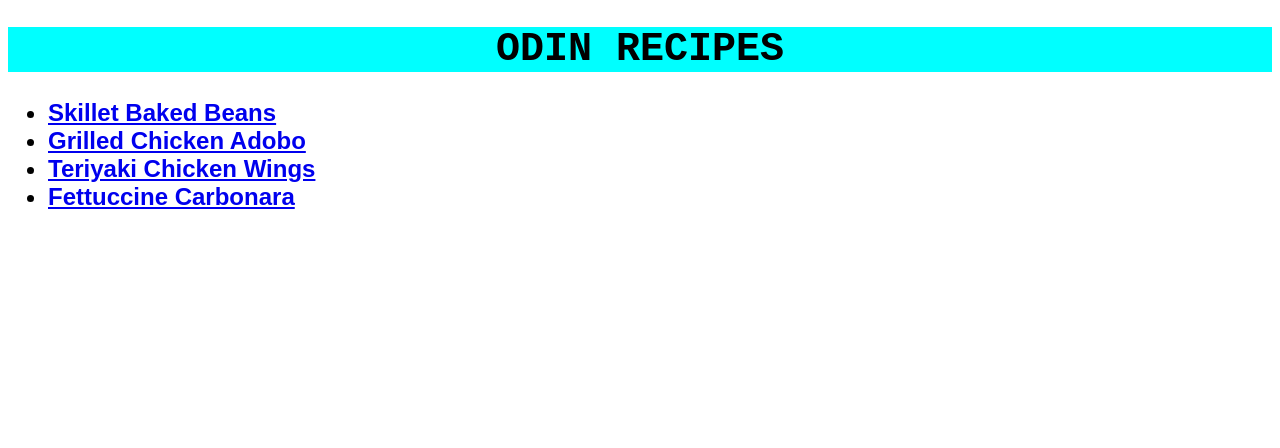
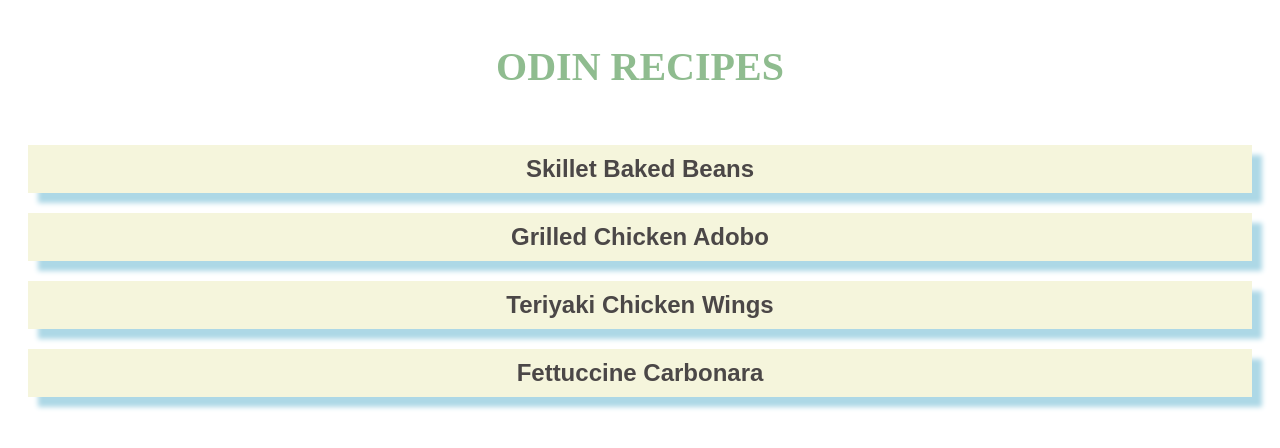
Before and after one commit to psps03/odin-recipes, a plain HTML site: page index.html in a window 1280 px wide. Drawn offline with Linux system fonts and the light colour scheme.

Commit message:
More styling added

```diff
--- a/index.html
+++ b/index.html
@@ -7,15 +7,24 @@
     </head>
 
     <body>
-        <h1>ODIN RECIPES</h1>
+        <div class="head-card">
+            <h1>ODIN RECIPES</h1>
+        </div>
 
-        <div>
-            <ul>
-                <li><a href="recipes/baked-beans.html">Skillet Baked Beans</a></li>
-                <li><a href="recipes/chicken-adobo.html">Grilled Chicken Adobo</a></li>
-                <li><a href="recipes/chicken-teriyaki.html">Teriyaki Chicken Wings</a></li>
-                <li><a href="recipes/fettuccine-carbonara.html">Fettuccine Carbonara</a></li>
-            </ul>
+        <div class="recipe-card">
+            <a href="recipes/baked-beans.html">Skillet Baked Beans</a>
+        </div>
+
+        <div class="recipe-card">
+            <a href="recipes/chicken-adobo.html">Grilled Chicken Adobo</a>
+        </div>
+
+        <div class="recipe-card">
+            <a href="recipes/chicken-teriyaki.html">Teriyaki Chicken Wings</a>
+        </div>
+
+        <div class="recipe-card">
+            <a href="recipes/fettuccine-carbonara.html">Fettuccine Carbonara</a>
         </div>
     </body>
 </html>
--- a/style.css
+++ b/style.css
@@ -1,22 +1,60 @@
-h1{
-    font-family: "Courier New", monospace;
-    background-color: cyan;
-    text-align: center;
-    font-size: 40px;
-}
-
 img{
     display: block;
     margin-left: auto;
     margin-right: auto;
 }
 
-div, h2{
-    font-size: 24px;
+h2{
+    font-size: 30px;
     font-family: "Papyrus", sans-serif;
-    font-weight: bold;
+}
+
+body.subpage{
+    background-color: #F5F5DC;
+    box-shadow: 10px 10px 5px lightblue;
+}
+
+a:link, a:visited{
+    text-decoration: none;
+    color: rgb(75, 71, 71);
 }
 
 .definition{
     text-align: center;
+    font-family: "Papyrus", sans-serif;
 }
+
+.head-card{
+    font-family: "Centaur";
+    color:#8fbc8f;
+    background-color: white;
+    text-align: center;
+    font-size: 20px;
+    margin: 8px;
+    padding: 8px;
+}
+
+.recipe-card{
+    font-size: 24px;
+    font-family: "Papyrus", sans-serif;
+    font-weight: bold;
+    margin: 20px;
+    padding: 10px;
+    box-shadow: 10px 10px 5px lightblue;
+    text-align: center;
+    background-color: #F5F5DC;
+    cursor: pointer;
+}
+
+.recipe-name{
+    font-size: 24px;
+    font-family: "Papyrus", sans-serif;
+    font-weight: bolder;
+    margin: 8px;
+}
+
+.steps-ing{
+    margin: 8px;
+    padding: 2px;
+    font-family: "Papyrus", sans-serif;
+}
```
Also changed, not shown: recipes/baked-beans.html (+11 -1 lines), recipes/chicken-adobo.html (+11 -1 lines), recipes/chicken-teriyaki.html (+11 -1 lines), recipes/fettuccine-carbonara.html (+11 -1 lines).
